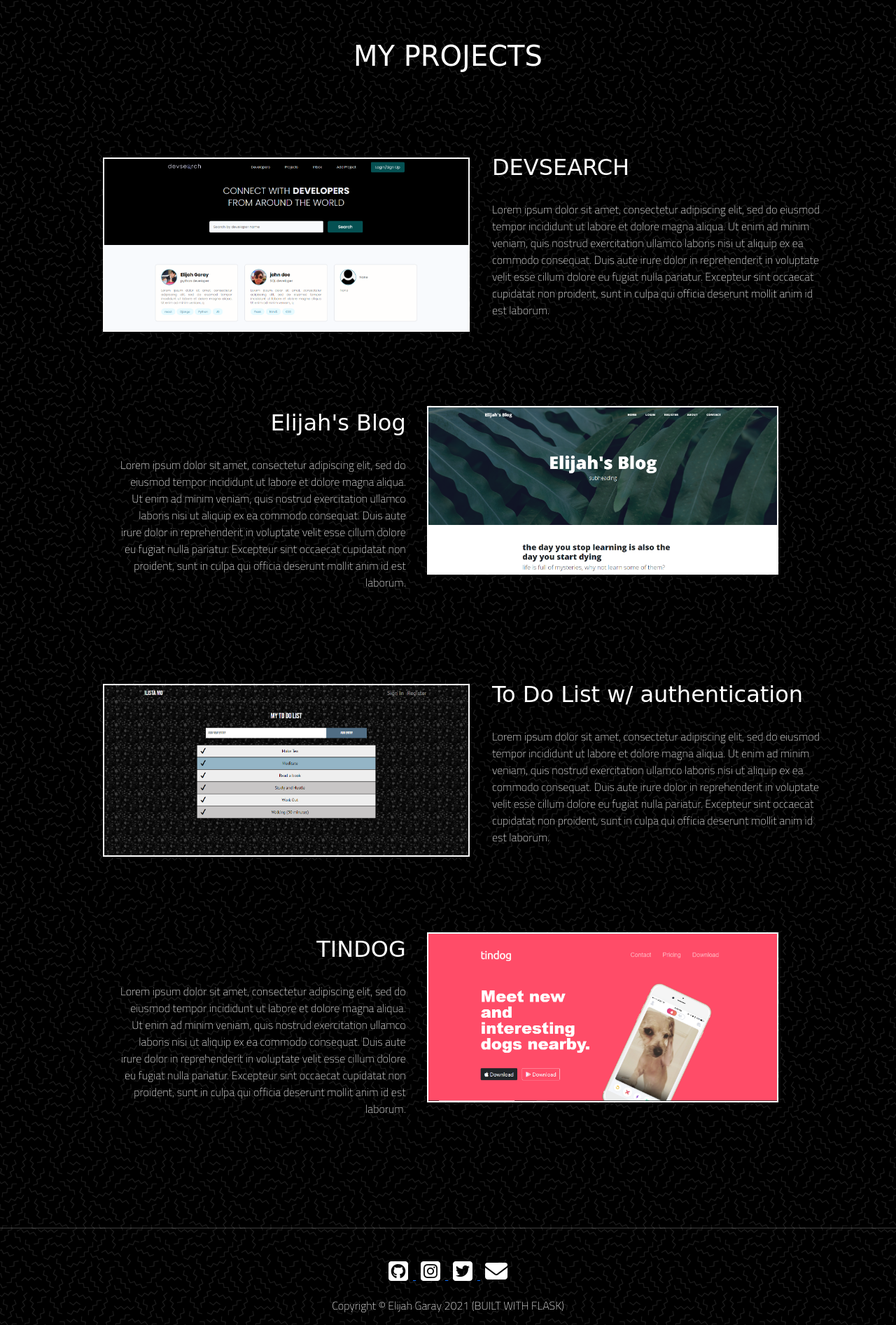
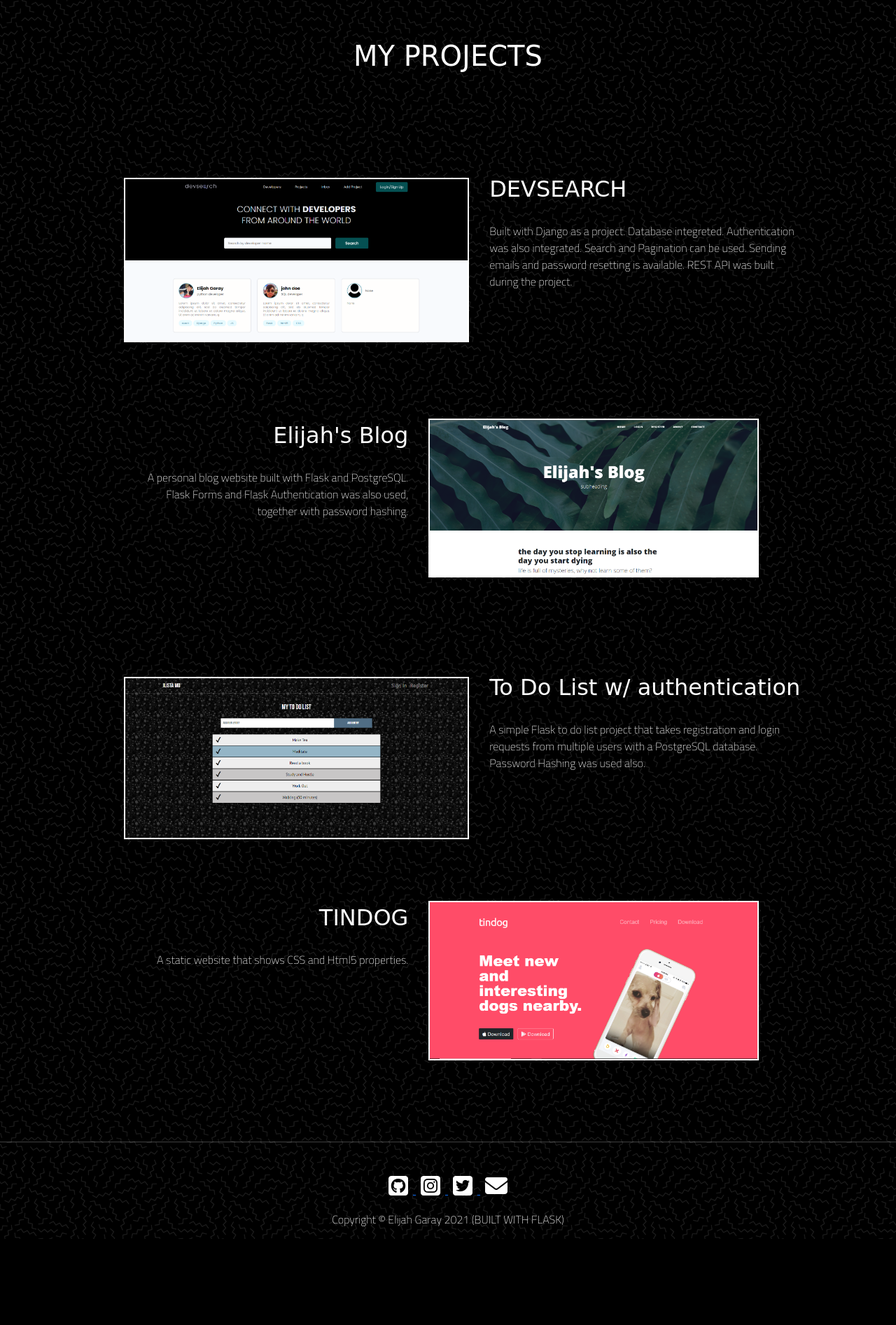
Before and after one commit to heyyyelijah/personal-portfolio, a Flask app: page /projects in a window 1280 px wide. Shown: the part 73-1966 px from the top of the page at 70% size. After the commit the page ends 1843 px from the top, so only its background shows below. Run offline with Flask 2, Linux system fonts and the light colour scheme; some libraries are stand-ins or nearby versions; some web fonts are replaced.

Commit message:
added descriptions for projects and added about me info

```diff
--- a/static/css/styles.css
+++ b/static/css/styles.css
@@ -114,7 +114,11 @@ h1,h2,h3,h4,h5,h6,p {
 
 /* PROJECTS SECTION */
 .projects-section {
-    margin: 5% auto 10%;
+    margin: 5% auto 5%;
+}
+
+.proj-section {
+    padding: 3%;
 }
 
 .proj-img-left {
@@ -169,7 +173,7 @@ h1,h2,h3,h4,h5,h6,p {
 
 .about-section {
     text-align: center;
-    margin: 14% auto;
+    margin: 10% 5%;
 }
 
 #certificates {
--- a/templates/projects.html
+++ b/templates/projects.html
@@ -8,7 +8,8 @@
   <div class="projects-section">
       <h1 class="rampart" style="text-align:center;">MY PROJECTS</h1>
       <br><br>
-      <div>
+
+      <div class="proj-section">
       <div class="right-element">
       <a href="" target="_blank">
         <img style="float:left;" class="proj-img-left"
@@ -18,15 +19,13 @@
       <div class="text-right">
           <a href="" class="proj-link rampart">DEVSEARCH</a>
           <br><br>
-          <p class="inline">Lorem ipsum dolor sit amet, consectetur adipiscing elit, sed do eiusmod tempor incididunt ut
-            labore et dolore magna aliqua. Ut enim ad minim veniam, quis nostrud exercitation ullamco laboris
-            nisi ut aliquip ex ea commodo consequat. Duis aute irure dolor in reprehenderit in voluptate velit
-            esse cillum dolore eu fugiat nulla pariatur. Excepteur sint occaecat cupidatat non proident,
-            sunt in culpa qui officia deserunt mollit anim id est laborum.</p>
+          <p class="inline">Built with Django as a project. Database integreted. Authentication was also
+          integrated. Search and Pagination can be used. Sending emails and password resetting is available.
+          REST API was built during the project.</p>
         </div>
       </div>
 
-      <div>
+      <div class="proj-section">
       <div class="left-element">
         <div class="">
         <a href="https://elijah-blogs.herokuapp.com/" target="_blank">
@@ -40,16 +39,13 @@
           </a>
           <br>
           <br>
-          <p class="inline">Lorem ipsum dolor sit amet, consectetur adipiscing elit, sed do eiusmod tempor incididunt ut
-            labore et dolore magna aliqua. Ut enim ad minim veniam, quis nostrud exercitation ullamco laboris
-            nisi ut aliquip ex ea commodo consequat. Duis aute irure dolor in reprehenderit in voluptate velit
-            esse cillum dolore eu fugiat nulla pariatur. Excepteur sint occaecat cupidatat non proident,
-            sunt in culpa qui officia deserunt mollit anim id est laborum.</p>
+          <p class="inline"> A personal blog website built with Flask and PostgreSQL. Flask Forms
+          and Flask Authentication was also used, together with password hashing.</p>
         </div>
       </div>
       </div>
 
-      <div>
+      <div class="proj-section">
       <div class="right-element">
         <a href="https://todolist-elijah.herokuapp.com/" target="_blank">
         <img style="float:left;" class="proj-img-left"
@@ -61,15 +57,12 @@
               To Do List w/ authentication
           </a>
           <br><br>
-          <p class="inline">Lorem ipsum dolor sit amet, consectetur adipiscing elit, sed do eiusmod tempor incididunt ut
-            labore et dolore magna aliqua. Ut enim ad minim veniam, quis nostrud exercitation ullamco laboris
-            nisi ut aliquip ex ea commodo consequat. Duis aute irure dolor in reprehenderit in voluptate velit
-            esse cillum dolore eu fugiat nulla pariatur. Excepteur sint occaecat cupidatat non proident,
-            sunt in culpa qui officia deserunt mollit anim id est laborum.</p>
+          <p class="inline"> A simple Flask to do list project that takes registration and login requests from
+          multiple users with a PostgreSQL database. Password Hashing was used also. </p>
         </div>
       </div>
 
-      <div>
+      <div class="proj-section">
       <div class="left-element">
         <div class="">
         <a href="{{ url_for('tindog') }}" target="_blank">
@@ -82,11 +75,7 @@
               TINDOG
           </a>
           <br><br>
-          <p class="inline">Lorem ipsum dolor sit amet, consectetur adipiscing elit, sed do eiusmod tempor incididunt ut
-            labore et dolore magna aliqua. Ut enim ad minim veniam, quis nostrud exercitation ullamco laboris
-            nisi ut aliquip ex ea commodo consequat. Duis aute irure dolor in reprehenderit in voluptate velit
-            esse cillum dolore eu fugiat nulla pariatur. Excepteur sint occaecat cupidatat non proident,
-            sunt in culpa qui officia deserunt mollit anim id est laborum.</p>
+          <p class="inline"> A static website that shows CSS and Html5 properties.</p>
         </div>
       </div>
       </div>
@@ -94,5 +83,5 @@
   </div>
 
 </section>
-
+<br>
 {% include "footer.html" %}
```
Also changed, not shown: templates/about.html (+5 -4 lines), 1 other file.
